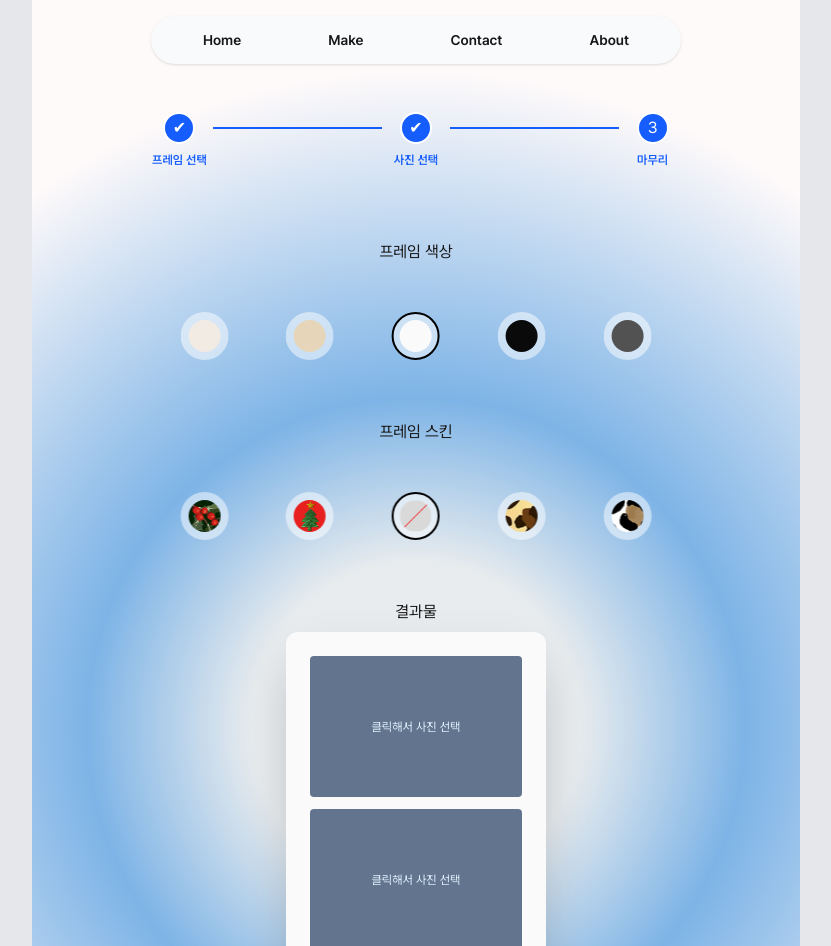
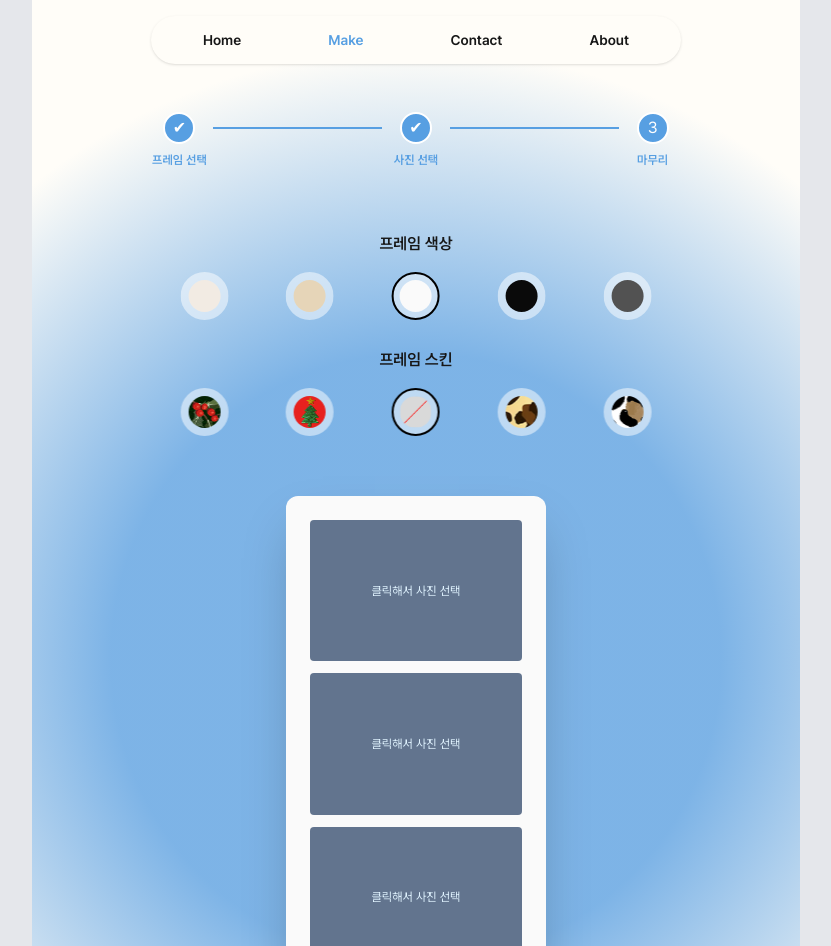
Before and after one commit to PHOTOWHALE/PHOTOWHALE, a Next.js app: page /frame/edit in a window 1280 px wide. Shown: the top 946 px of the page, without its empty margins (224-1055 px from the left). Built offline with nearby package versions, Linux system fonts and the light colour scheme.

Commit message:
fix: 전체 디자인 1차 수정 (#55)

```diff
--- a/app/frame/edit/EditPageContent.tsx
+++ b/app/frame/edit/EditPageContent.tsx
@@ -64,8 +64,8 @@ export default function EditPageContent() {
   return (
     <div className="flex flex-col w-full items-center">
       <div className="flex flex-col gap-5 w-full items-center">
-        <div className="flex flex-col gap-2 w-[70%] text-center pt-10">
-          <p>프레임 색상</p>
+        <div className="flex flex-col gap-2 w-[70%] text-center pt-8">
+          <p className="font-semibold">프레임 색상</p>
           <Carousel swiperRef={swiperColorRef} initialSlide={colorInitialSlide}>
             {COLORS.map((c, index) => (
               <SwiperSlide key={c.id}>
@@ -88,7 +88,7 @@ export default function EditPageContent() {
         </div>
 
         <div className="flex flex-col gap-2 w-[70%] text-center">
-          <p>프레임 스킨</p>
+          <p className="font-semibold">프레임 스킨</p>
           <Carousel swiperRef={swiperSkinRef} initialSlide={skinInitialSlideSkin}>
             {SKINS.map((s, index) => (
               <SwiperSlide key={s.id}>
@@ -118,8 +118,7 @@ export default function EditPageContent() {
           </Carousel>
         </div>
 
-        <div className="flex flex-col gap-2 items-center">
-          <p>결과물</p>
+        <div className="flex flex-col gap-2 items-center mt-8">
           <div ref={captureRef}>
             <PhotoFrame enableDnd={false} />
           </div>
--- a/app/frame/select/SelectPageContent.tsx
+++ b/app/frame/select/SelectPageContent.tsx
@@ -5,7 +5,6 @@ import FrameLayoutGrid from '@/components/common/selectPage/FrameLayoutGrid';
 export default function SelectPageContent() {
   return (
     <main className="flex flex-col items-center py-2 px-4">
-      <h1 className="text-lg font-semibold mb-6">프레임 비율 선택</h1>
       <FrameLayoutGrid />
     </main>
   );
--- a/app/globals.css
+++ b/app/globals.css
@@ -2,12 +2,7 @@
 @import 'swiper/css';
 
 :root {
-  --background: radial-gradient(
-    circle at center,
-    rgba(234, 240, 241, 0.502) 20%,
-    #72aee6e6 40%,
-    snow 80%
-  );
+  --background: radial-gradient(circle at center, #72aee6e6 40%, #fffdf8 80%);
   --foreground: #171717;
 }
 
--- a/components/common/Button.tsx
+++ b/components/common/Button.tsx
@@ -15,8 +15,8 @@ const Button = ({ variant = 'primary', full = false, className, ...props }: Butt
 
   const variantClass =
     variant === 'primary'
-      ? 'bg-rose-400 text-white hover:bg-rose-500'
-      : 'border border-rose-400 text-rose-400 hover:bg-rose-50';
+      ? 'bg-[#579fe2] text-white hover:bg-[#007ACC]'
+      : 'border border-[#579fe2] text-[#579fe2] hover:bg-[#E0F2FF]';
 
   const widthClass = full ? 'w-full' : '';
 
--- a/components/common/Carousel.tsx
+++ b/components/common/Carousel.tsx
@@ -31,7 +31,7 @@ export default function Carousel({
           swiperRef.current = swiper;
         }
       }}
-      className="my-10 w-full"
+      className="my-2 w-full"
     >
       {children}
     </Swiper>
--- a/components/common/Header.tsx
+++ b/components/common/Header.tsx
@@ -7,22 +7,29 @@ export default function Header() {
   const pathname = usePathname();
 
   return (
-    <ul className="flex items-center justify-around h-12 my-4 px-4 w-[70%] gap-4 bg-gray-50 font-semibold rounded-full shadow-sm text-sm ">
+    <ul className="flex items-center justify-around h-12 my-4 px-4 w-[70%] gap-4 bg-[#FFFDF8] font-semibold rounded-full shadow-sm text-sm">
       <li>
-        <Link href="/">Home</Link>
-        {/* {pathname === '/' ? '🩶' : ''} */}
+        <Link href="/" className={`${pathname === '/' ? 'text-[#579fe2]' : ''}`}>
+          Home
+        </Link>
       </li>
       <li>
-        <Link href="/frame/view">Make</Link>
-        {/* {pathname.includes('/frame') ? '🩶' : ''} */}
+        <Link
+          href="/frame/view"
+          className={`${pathname.includes('/frame') ? 'text-[#579fe2]' : ''}`}
+        >
+          Make
+        </Link>
       </li>
       <li>
-        <Link href="/contact">Contact</Link>
-        {/* {pathname === '/contact' ? '🩶' : ''} */}
+        <Link href="/contact" className={`${pathname === '/contact' ? 'text-[#579fe2]' : ''}`}>
+          Contact
+        </Link>
       </li>
       <li>
-        <Link href="/about">About</Link>
-        {/* {pathname === '/about' ? '🩶' : ''} */}
+        <Link href="/about" className={`${pathname === '/about' ? 'text-[#579fe2]' : ''}`}>
+          About
+        </Link>
       </li>
     </ul>
   );
--- a/components/common/StepBar.tsx
+++ b/components/common/StepBar.tsx
@@ -22,14 +22,14 @@ export default function StepBar() {
             <div
               className={`
                 w-8 h-8 rounded-full border-2 flex items-center justify-center
-                ${currentStep >= step.value ? 'bg-blue-600 text-white' : 'border-gray-400 text-gray-500'}
+                ${currentStep >= step.value ? 'bg-[#579fe2] text-white' : 'border-gray-400 text-gray-500'}
               `}
             >
               {currentStep > step.value ? '✔' : step.value}
             </div>
             <span
               className={`text-xs mt-2 ${
-                currentStep >= step.value ? 'text-blue-600 font-semibold' : 'text-gray-500'
+                currentStep >= step.value ? 'text-[#579fe2] font-semibold' : 'text-gray-500'
               }`}
             >
               {step.title}
@@ -40,7 +40,7 @@ export default function StepBar() {
             <div
               className={`
                 flex-1 h-0.5 mx-1.5 mb-6
-                ${currentStep > step.value ? 'bg-blue-600' : 'bg-gray-300'}
+                ${currentStep > step.value ? 'bg-[#579fe2]' : 'bg-gray-300'}
               `}
             />
           )}
--- a/components/common/selectPage/FrameLayoutCard.tsx
+++ b/components/common/selectPage/FrameLayoutCard.tsx
@@ -16,7 +16,7 @@ export default function FrameLayoutCard({ active, title, sub, children, onClick
         bg-white/70 shadow-md
         transition-all duration-200 ease-out
         hover:shadow-xl
-        ${active ? 'hover:-translate-y-1 ring-2 ring-rose-400 shadow-lg scale-[1.01]' : 'hover:-translate-y-2'}
+        ${active ? 'hover:-translate-y-1 ring-3 ring-rose-400 shadow-lg scale-[1.01]' : 'hover:-translate-y-2'}
       `}
     >
       {children}
```
